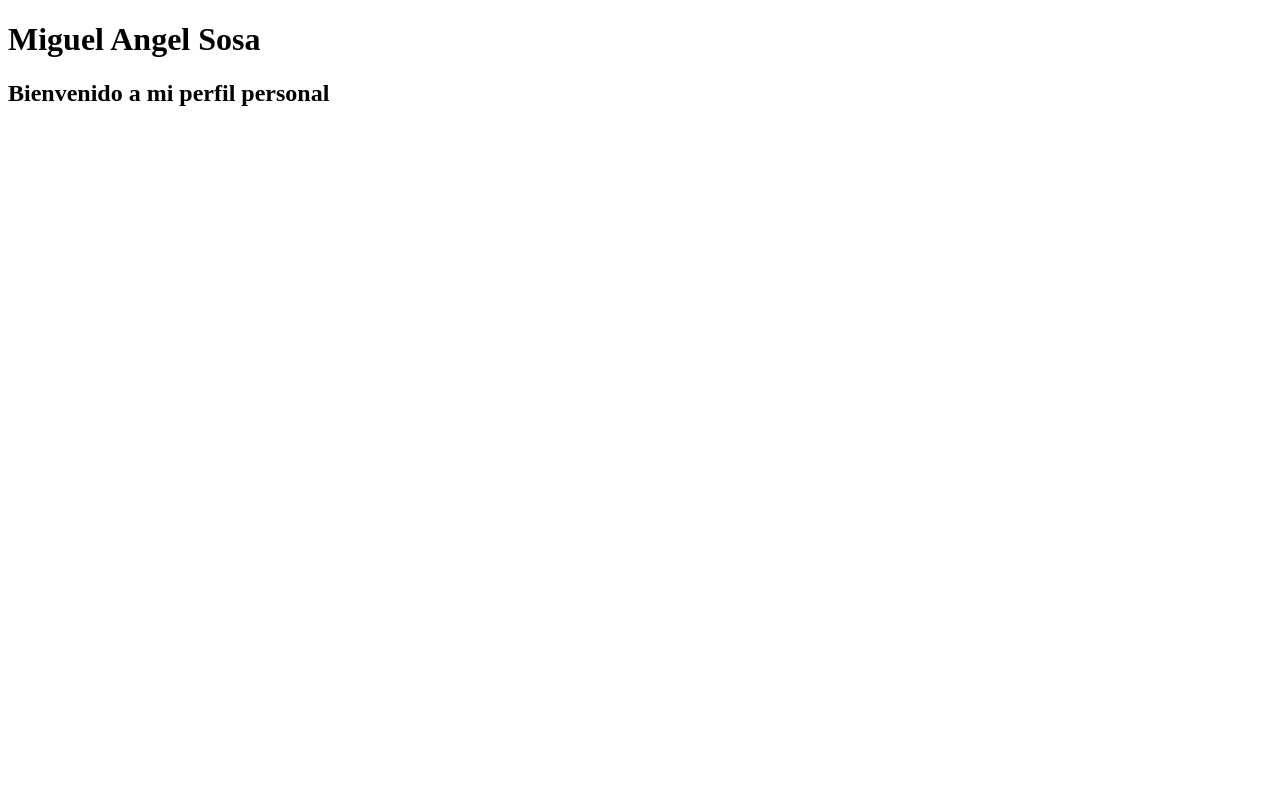
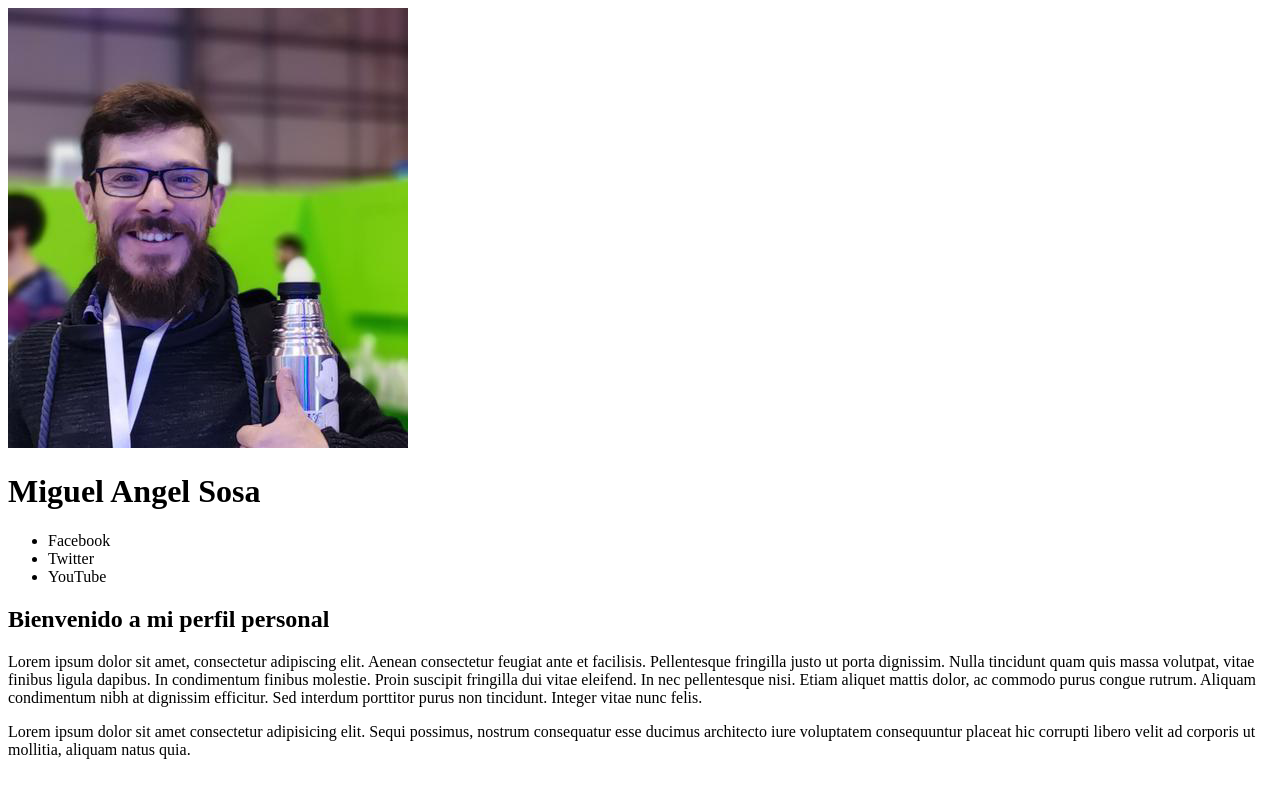
Before and after one commit to Miguelslo27/proyecto-perfil, a plain HTML site: page index.html in a window 1280 px wide. Drawn offline with Linux system fonts and the light colour scheme.

Commit message:
feature/home-basic-layout - Agregue redes sociales y descripcion de mi perfil

```diff
--- a/index.html
+++ b/index.html
@@ -7,11 +7,25 @@
   <title>Perfil personal - Miguel Sosa</title>
 </head>
 <body>
+  <!-- Aca voy a poner mi foto -->
+  <img src="profile.png" alt="Foto de perfil de Miguel Angel"> <!-- ALT = TEXTO ALTERNATIVO -->
+
   <!-- Este es el titulo de mi pagina -->
   <h1>Miguel Angel Sosa</h1>
+
+  <!-- ul = Unordened List -->
+  <!-- li = list item -->
+  <ul>
+    <li>Facebook</li>
+    <li>Twitter</li>
+    <li>YouTube</li>
+  </ul>
+
   <!-- Esta es la bienvenida -->
   <h2>Bienvenido a mi perfil personal</h2>
 
+  <p>Lorem ipsum dolor sit amet, consectetur adipiscing elit. Aenean consectetur feugiat ante et facilisis. Pellentesque fringilla justo ut porta dignissim. Nulla tincidunt quam quis massa volutpat, vitae finibus ligula dapibus. In condimentum finibus molestie. Proin suscipit fringilla dui vitae eleifend. In nec pellentesque nisi. Etiam aliquet mattis dolor, ac commodo purus congue rutrum. Aliquam condimentum nibh at dignissim efficitur. Sed interdum porttitor purus non tincidunt. Integer vitae nunc felis.</p>
+  <p>Lorem ipsum dolor sit amet consectetur adipisicing elit. Sequi possimus, nostrum consequatur esse ducimus architecto iure voluptatem consequuntur placeat hic corrupti libero velit ad corporis ut mollitia, aliquam natus quia.</p>
 
 </body>
 </html>
```
Also changed, not shown: profile.png (added).
